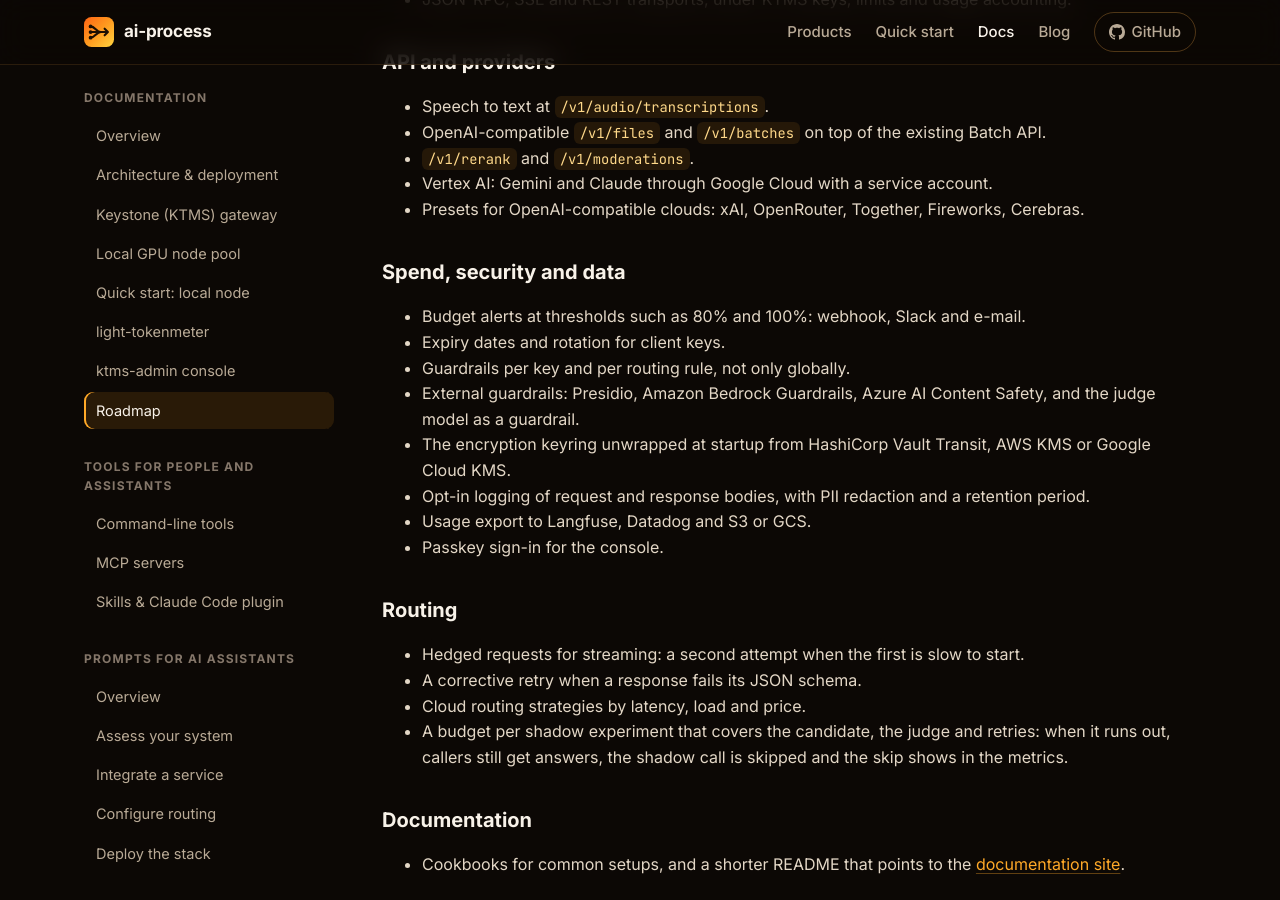
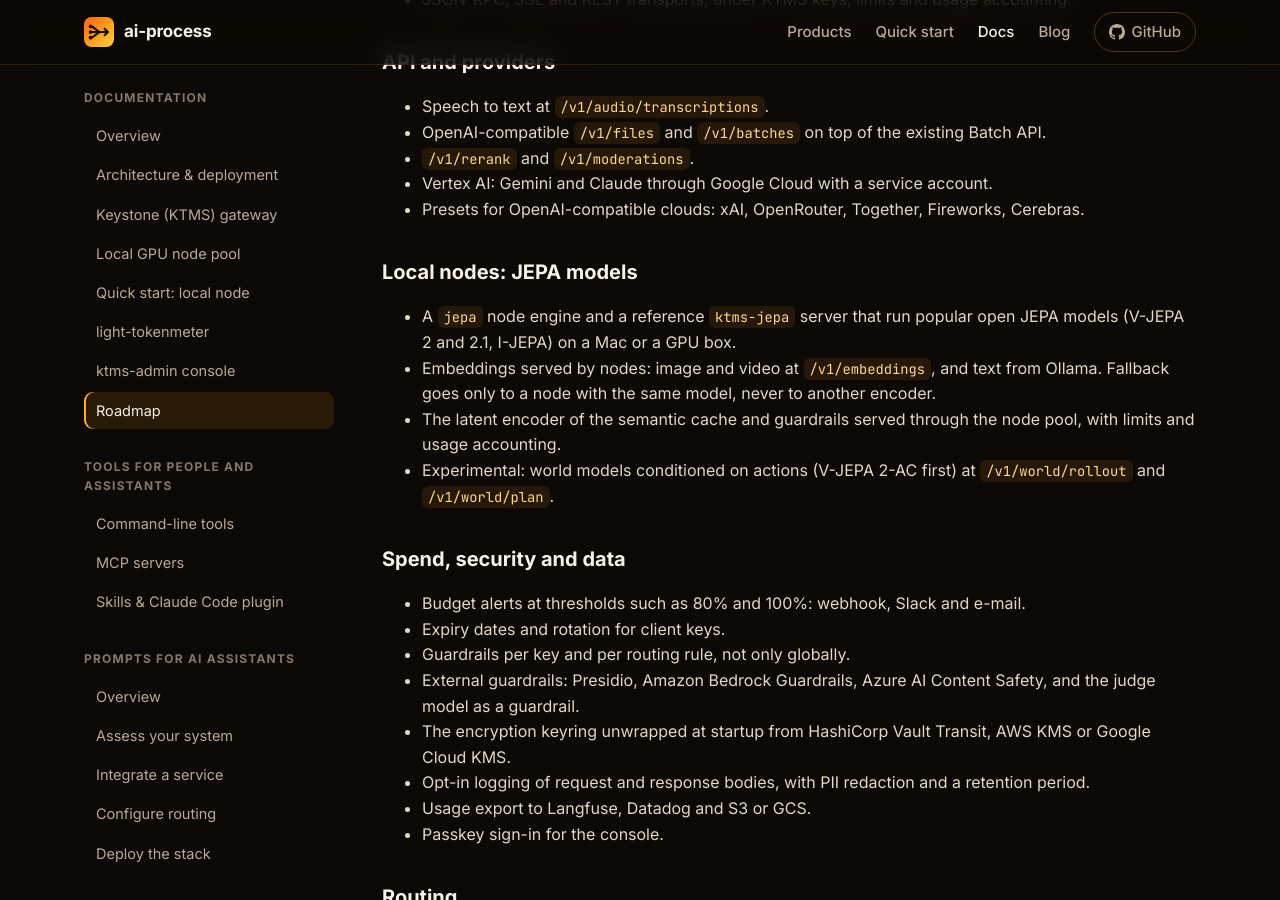
Before and after one commit to ai-process/ai-process.github.io, a Jekyll site: the page built from docs/roadmap.md, in a window 1280 px wide and 900 px high, scrolled down 1616 px. Built offline with Jekyll 4.4.1, drawn with Linux system fonts in a browser that asks for light colours.

Commit message:
Roadmap: JEPA models on local nodes in Next (#25)

```diff
--- a/docs/roadmap.md
+++ b/docs/roadmap.md
@@ -70,6 +70,17 @@ Every 1.x release is additive: new RPCs, fields, endpoints and settings. Anythin
 - Vertex AI: Gemini and Claude through Google Cloud with a service account.
 - Presets for OpenAI-compatible clouds: xAI, OpenRouter, Together, Fireworks, Cerebras.
 
+### Local nodes: JEPA models
+
+- A `jepa` node engine and a reference `ktms-jepa` server that run popular open JEPA models
+  (V-JEPA 2 and 2.1, I-JEPA) on a Mac or a GPU box.
+- Embeddings served by nodes: image and video at `/v1/embeddings`, and text from Ollama. Fallback
+  goes only to a node with the same model, never to another encoder.
+- The latent encoder of the semantic cache and guardrails served through the node pool, with limits
+  and usage accounting.
+- Experimental: world models conditioned on actions (V-JEPA 2-AC first) at `/v1/world/rollout`
+  and `/v1/world/plan`.
+
 ### Spend, security and data
 
 - Budget alerts at thresholds such as 80% and 100%: webhook, Slack and e-mail.
```
